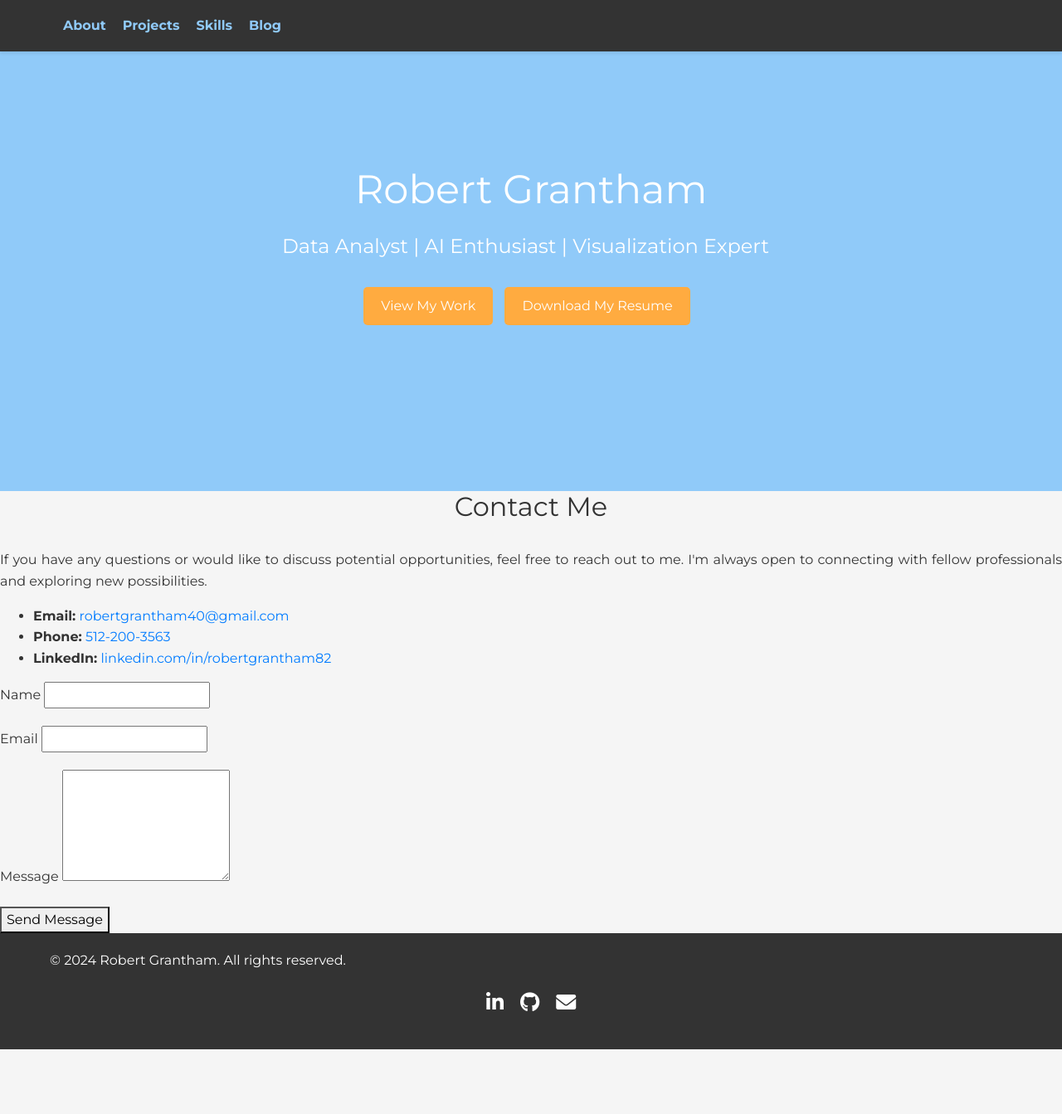
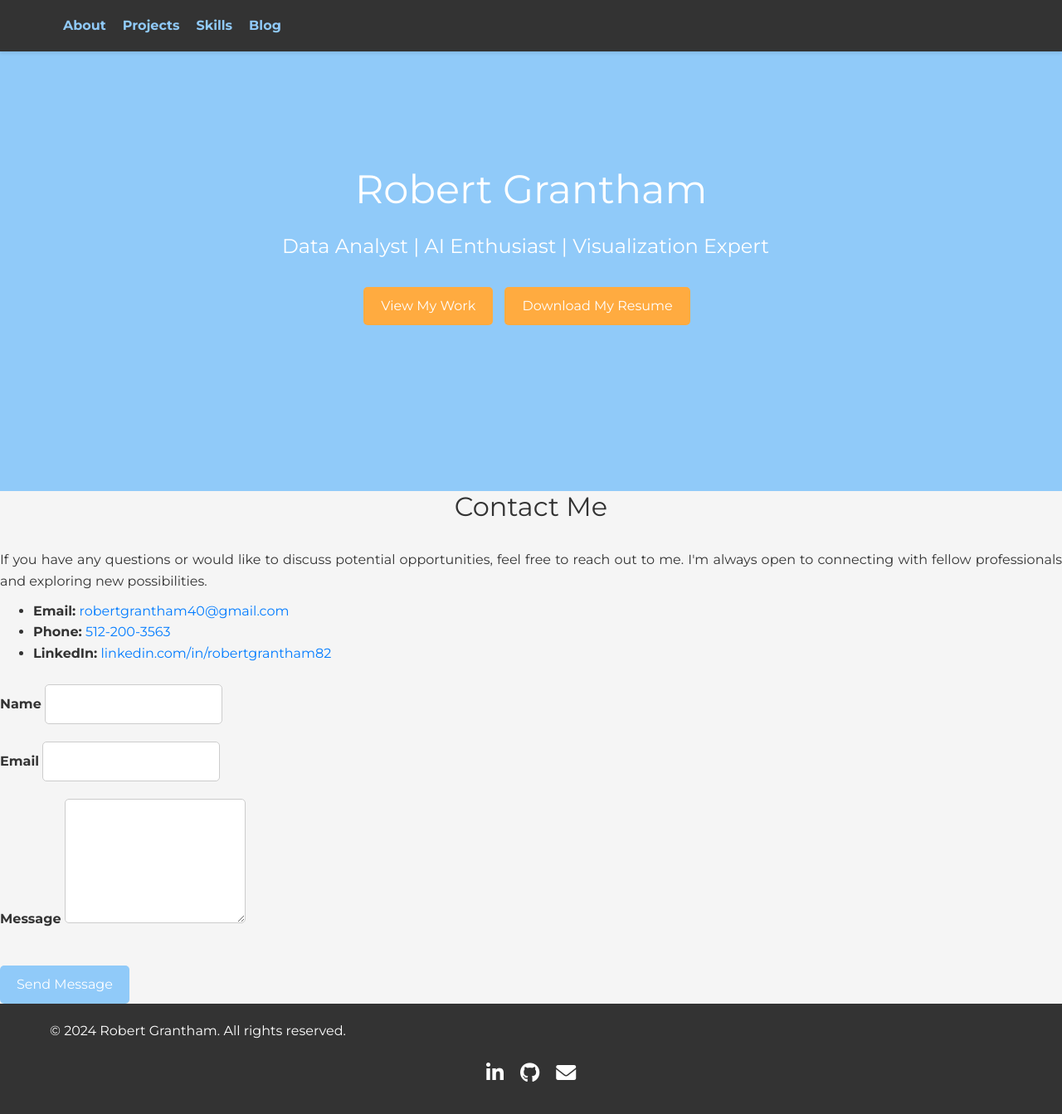
Before and after one commit to rgrantham82/rgrantham82.github.io, a Jekyll site: the page built from contact.html, in a window 1280 px wide and 1350 px high. Shown: the top 1343 px of the window at 83% size. Built offline with Jekyll 4.4.1, drawn with Linux system fonts in a browser that asks for light colours; nearby versions of some CDN libraries.

Commit message:
Update styles.css

```diff
--- a/assets/css/styles.css
+++ b/assets/css/styles.css
@@ -124,6 +124,12 @@ footer {
 	color: var(--primary-color);
 }
 
+/* Center copyright notice */
+.copyright {
+	margin: 0;
+	/* Remove default margin */
+}
+
 /* Adjusted Hero Section */
 .hero {
 	background-color: var(--primary-color);
@@ -141,6 +147,7 @@ footer {
 	font-size: 3rem;
 	margin-bottom: 20px;
 }
+
 
 .hero p {
 	font-size: 1.5rem;
@@ -162,6 +169,60 @@ footer {
 .hero .btn:hover,
 .hero .resume-btn:hover {
 	background-color: rgba(255, 171, 64, 0.9);
+}
+
+/* Contact Section Styles */
+.contact-section {
+	padding: 50px 20px;
+	background-color: #f9f9f9;
+}
+
+.contact-container {
+	display: flex;
+	flex-wrap: wrap;
+	justify-content: space-between;
+}
+
+.contact-info {
+	flex: 1 1 40%;
+	margin-bottom: 20px;
+}
+
+.contact-info p {
+	margin: 10px 0;
+}
+
+.contact-form {
+	flex: 1 1 55%;
+	display: flex;
+	flex-direction: column;
+}
+
+.contact-form label {
+	margin-top: 10px;
+	font-weight: bold;
+}
+
+.contact-form input,
+.contact-form textarea {
+	padding: 10px;
+	margin-top: 5px;
+	border: 1px solid #ccc;
+	border-radius: 5px;
+}
+
+.contact-form button {
+	margin-top: 20px;
+	padding: 10px 20px;
+	background-color: var(--primary-color);
+	color: #fff;
+	border: none;
+	border-radius: 5px;
+	cursor: pointer;
+}
+
+.contact-form button:hover {
+	background-color: var(--primary-color-dark);
 }
 
 /* Sections */
@@ -215,7 +276,8 @@ p {
 .projects-container {
 	display: grid;
 	grid-template-columns: repeat(auto-fit, minmax(250px, 1fr));
-  gap: 20px; /* Updated gap between projects */
+	gap: 20px;
+	/* Updated gap between projects */
 	justify-content: center;
 }
 
```
Lines whose indentation alone changed are shown as unchanged.
